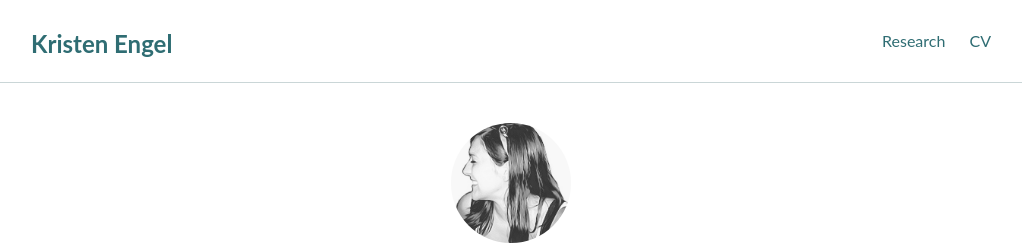
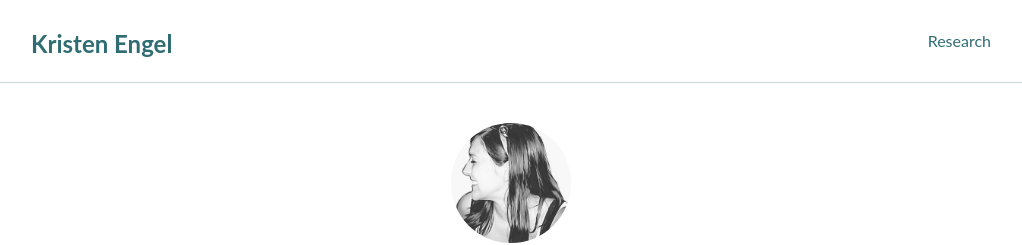
Before and after one commit to engelkri/engelkri.github.io, a Jekyll site: the page built from links.html, in a window 1280 px wide. Shown: the top 245 px of the page, without its empty margins (129-1151 px from the left). Built offline with Jekyll 4.4.1, drawn with Linux system fonts in a browser that asks for light colours; nearby versions of some CDN libraries.

Commit message:
Update navigation to conditionally display CV link

```diff
--- a/_layouts/default.html
+++ b/_layouts/default.html
@@ -91,12 +91,17 @@
     <h1 class="site-title">
       <a href="{{ '/' | relative_url }}">Kristen Engel</a>
     </h1>
-    <nav class="site-nav">
-      <a href="{{ '/research/' | relative_url }}">Research</a>
-      <a href="{{ '/cv/' | relative_url }}">CV</a>
-    </nav>
+  <nav class="site-nav">
+  <a href="{{ '/research/' | relative_url }}">Research</a>
+
+  {% unless page.permalink == '/links/' %}
+    <a href="{{ '/cv/' | relative_url }}">CV</a>
+  {% endunless %}
+</nav>
   </div>
 </header>
+
+
 
 <main class="page-content">
   {{ content }}
```
